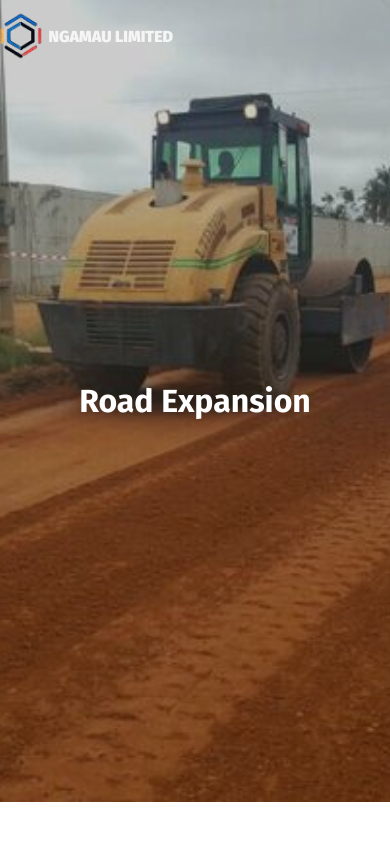
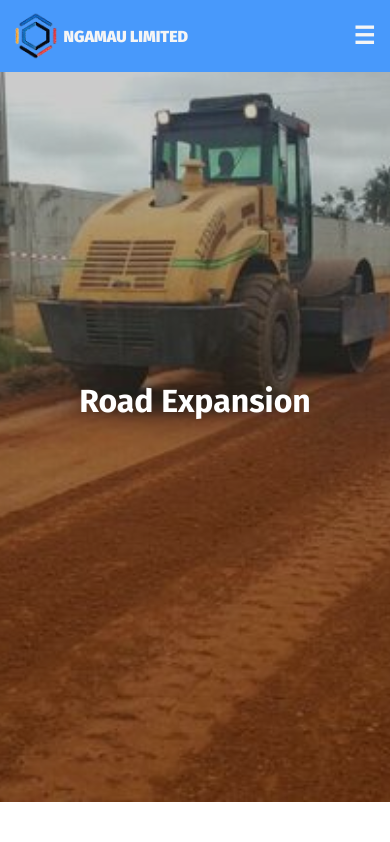
Before and after one commit to Sharon-Anita-Omonge/NgamauConsultancy, a React (Create React App) app: page /kalashat in a window 390 px wide. Shown: the top 842 px of the page. Built offline with nearby package versions, Linux system fonts and the light colour scheme.

Commit message:
nav media

```diff
--- a/src/Components/Navbar/Navbar.css
+++ b/src/Components/Navbar/Navbar.css
@@ -1,6 +1,6 @@
 /* Navbar styles */
 .nav {
-	overflow-x: hidden;
+	overflow-x: hidden !important;
 }
 
 .logo {
@@ -28,11 +28,24 @@
 	box-shadow: 1px 1px 1px #dcdcdc;
 }
 
+/* Default state for the menu (hidden) */
 .navbar ul {
 	list-style-type: none;
+	padding: 10px;
+	margin: 0;
+	display: none; /* Hide by default on smaller screens */
+	flex-direction: column;
+	background-color: var(--blue); /* Add background color for visibility */
+	position: absolute; /* Make it appear below the navbar */
+	top: 60px; /* Adjust to your navbar height */
+	right: 0;
+	width: 30%;
+	z-index: 999;
+	overflow-x: hidden !important;
+}
+
+.navbar ul.open {
 	display: flex;
-	padding: 0;
-	margin: 0;
 }
 
 .navbar ul li {
@@ -98,56 +111,24 @@
 	cursor: pointer;
 	z-index: 20;
 }
-
-/* Media Queries */
-@media only screen and (max-width: 1024px) {
+@media (max-width: 1024px) {
 	.navbar {
-		flex-direction: column;
-		align-items: flex-start;
-		padding-left: 0;
+		position: fixed;
+		top: 0;
+		left: 0;
+		width: 100%;
+		padding-left: 15px;
+		background-color: var(--blue);
+		z-index: 1000; /* Make sure it's above other content */
 	}
 
+	.navbar ul,
 	.phone {
-		display: none;
+		display: none; /* Hide the navbar links and phone info */
+	}
+
+	.navbar .menu-toggle {
+		display: block; /* Show the toggle menu icon */
+		margin-right: 30px; /* Add some margin for better spacing */
 	}
 }
-
-@media only screen and (max-width: 860px) {
-	.menu-toggle {
-		display: block;
-	}
-
-	.navbar ul {
-		display: none;
-		flex-direction: column;
-		width: 100%;
-		background-color: var(--blue);
-	}
-
-	.navbar ul.open {
-		display: flex;
-	}
-
-	.navbar ul li {
-		width: 100%;
-	}
-
-	.navbar ul li a {
-		padding: 15px;
-		border-top: 1px solid #f5f5f5;
-	}
-}
-
-@media only screen and (max-width: 480px) {
-	.navbar ul li a {
-		font-size: 14px;
-		padding: 12px;
-	}
-}
-
-@media only screen and (max-width: 320px) {
-	.navbar ul li a {
-		font-size: 12px;
-		padding: 10px;
-	}
-}
```
